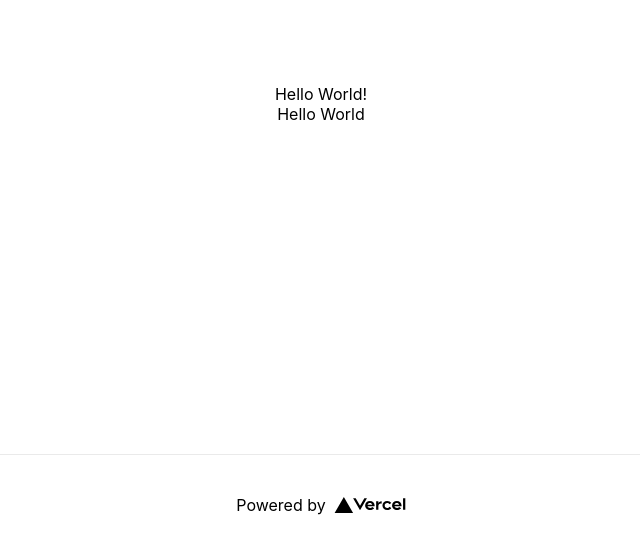
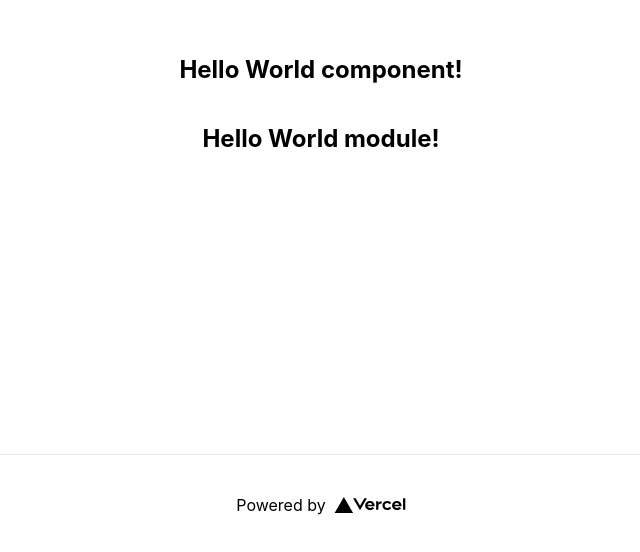
Before and after one commit to csdev19/next-ts-tailwind-boilerplate, a Next.js app: page / in a window 1280 px wide. Shown: the part 246-798 px from the top of the page, without its empty margins (319-959 px from the left). Built offline with nearby package versions, Linux system fonts and the light colour scheme.

Commit message:
add heading tags

```diff
--- a/components/HelloWorld.tsx
+++ b/components/HelloWorld.tsx
@@ -1,7 +1,7 @@
 import React, { VoidFunctionComponent } from 'react';
 
 const HelloWorld: VoidFunctionComponent = () => {
-  return <div>Hello World!</div>;
+  return <h2>Hello World component!</h2>;
 };
 
 export default HelloWorld;
--- a/modules/greet/components/HelloWorldGreet.tsx
+++ b/modules/greet/components/HelloWorldGreet.tsx
@@ -1,7 +1,7 @@
 import React, { VoidFunctionComponent } from 'react';
 
 const HelloWorldGreet: VoidFunctionComponent = () => {
-  return <div>Hello World</div>;
+  return <h2>Hello World module!</h2>;
 };
 
 export default HelloWorldGreet;
```
